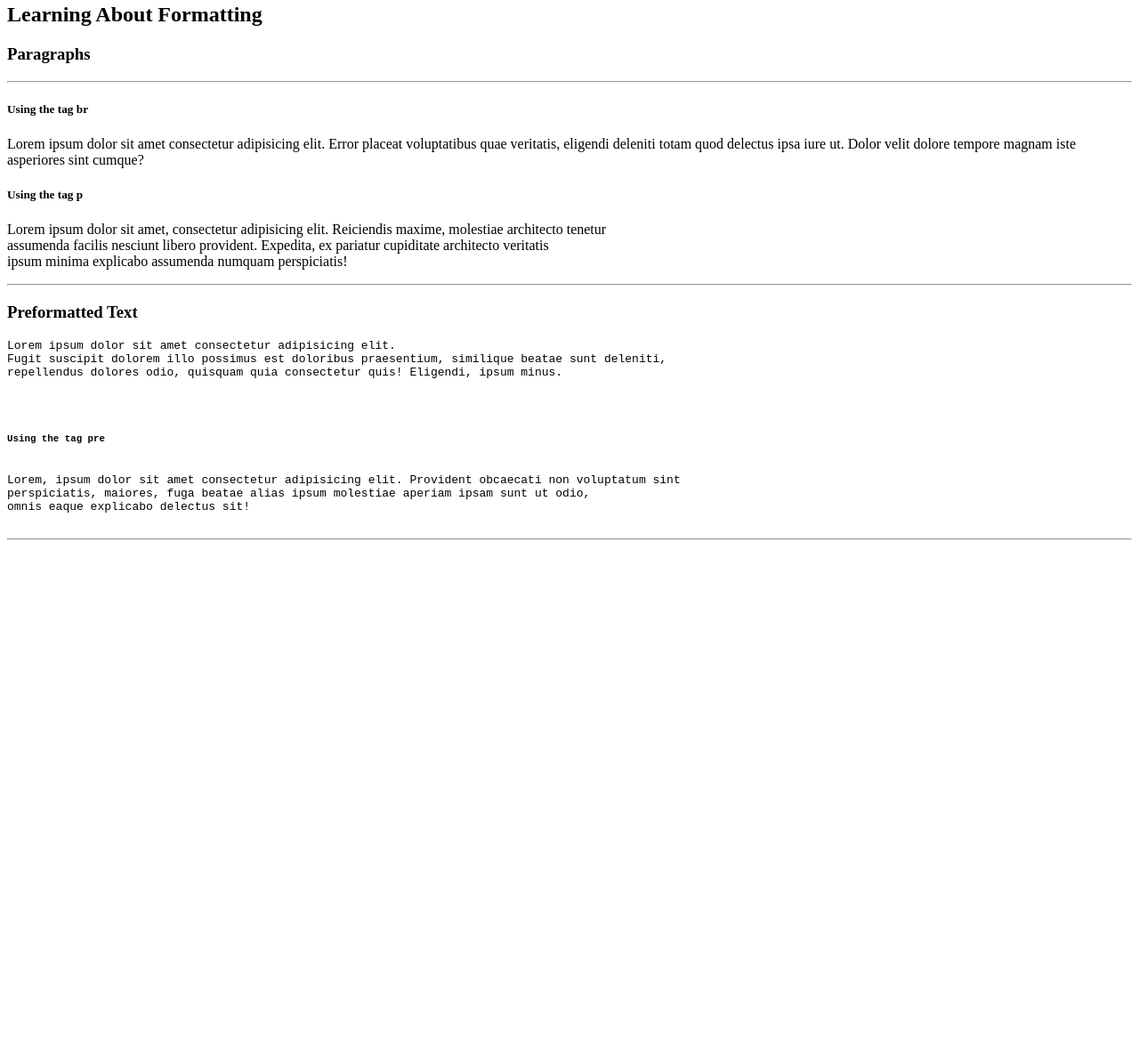
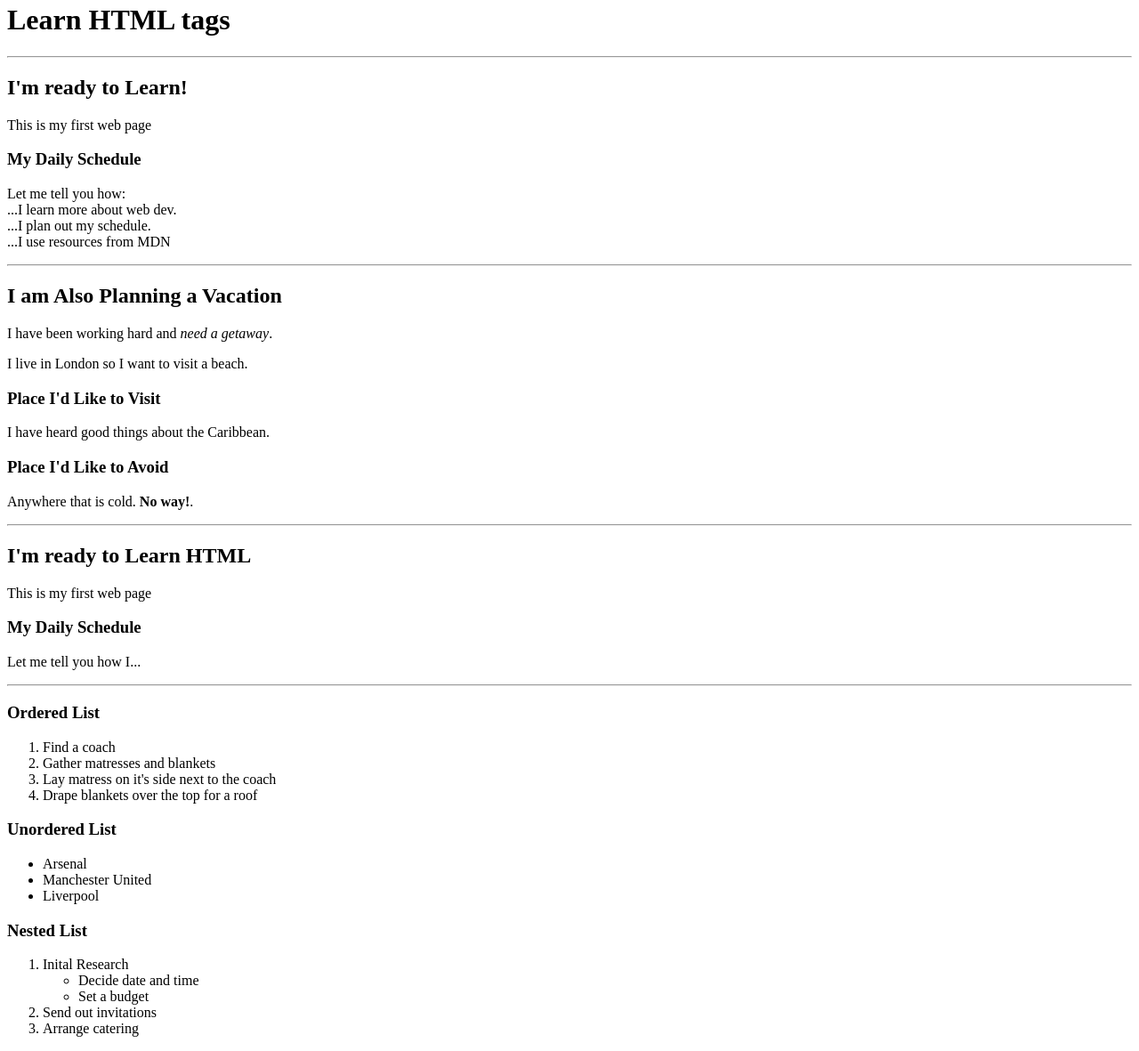
Before and after one commit to Najmaayy/html, a plain HTML site: page ch3_textFormatting/index.html in a window 1280 px wide. Shown: the part 17-1198 px from the top of the page at 89% size. Before the commit the page ends 800 px from the top, so only its background shows below. Drawn offline with Linux system fonts and the light colour scheme.

```diff
--- a/ch3_textFormatting/index.html
+++ b/ch3_textFormatting/index.html
@@ -6,48 +6,100 @@
     <title>Text Formatting</title>
 </head>
 <body>
-    <h2>Learning About Formatting</h2>
 
-    <!-- Paragraph Section -->
-    <h3>Paragraphs</h3>
+    <h1>Learn HTML tags</h1>
+<hr>
+
+    <h2>I'm ready to Learn!</h2>
+    <p>This is my first web page</p>
+
+
+    <h3>My Daily Schedule</h3>
+    <p>Let me tell you how:
+        <br>...I learn more about web dev.
+        <br>...I plan out my schedule.
+        <br>...I use resources from MDN
+
+        </p>
+
+    <hr>
+    <h2>I am Also Planning a Vacation</h2>
+    <p>I have been working hard and <em>need a getaway</em>.</p>
+    <p>I live in London so I want to visit a beach.</p>
+
+    <h3>Place I'd Like to Visit</h3>
+    <p>I have heard good things about the Caribbean.</p>
+
+    <h3>Place I'd Like to Avoid</h3>
+    <p>Anywhere that is cold. <Strong>No way!</Strong>.</p>
+
+
+
+<hr>
+
+    <h2>I'm ready to Learn HTML</h2>
+    <p>This is my first web page</p>
+
+
+    <h3>My Daily Schedule</h3>
+    <p>Let me tell you how I...</p>
+
+
 <hr>
 
 
-    <p>
-         <h5>Using the tag br</h5>
-        Lorem ipsum dolor sit amet consectetur adipisicing elit.
-        Error placeat voluptatibus quae veritatis, eligendi
-        deleniti totam quod delectus ipsa iure ut. Dolor velit dolore
-        tempore magnam iste asperiores sint cumque?
-    </p>
+<!DOCTYPE html>
+<html lang="en">
+<head>
+    <meta charset="UTF-8">
+    <meta name="viewport" content="width=device-width, initial-scale=1.0">
+    <title>Learning HTML</title>
+</head>
+<body>
 
-    <p>
-        <h5>Using the tag p</h5>
-        Lorem ipsum dolor sit amet, consectetur adipisicing elit. Reiciendis maxime,
-        molestiae architecto tenetur<br>
-        assumenda facilis nesciunt libero provident. Expedita, ex pariatur
-        cupiditate architecto veritatis<br>
-        ipsum minima explicabo assumenda numquam perspiciatis!
-    </p>
-    <hr>
-    <!-- Preformatted Text Section -->
-    <h3>Preformatted Text</h3>
 
-    <pre>
-Lorem ipsum dolor sit amet consectetur adipisicing elit.
-Fugit suscipit dolorem illo possimus est doloribus praesentium, similique beatae sunt deleniti,
-repellendus dolores odio, quisquam quia consectetur quis! Eligendi, ipsum minus.
-    </pre>
+    <!-- Ordered list -->
+    <!-- A list with numbers presents items in a clear and organised way -->
+    <h3>Ordered List</h3>
+    <ol>
+        <li>Find a coach</li>
+        <li>Gather matresses and blankets</li>
+        <li>Lay matress on it's side next to the coach</li>
+        <li>Drape blankets over the top for a roof</li>
+    </ol>
 
-    <pre>
-         <h5>Using the tag pre</h5>
-Lorem, ipsum dolor sit amet consectetur adipisicing elit. Provident obcaecati non voluptatum sint
-perspiciatis, maiores, fuga beatae alias ipsum molestiae aperiam ipsam sunt ut odio,
-omnis eaque explicabo delectus sit!
-    </pre>
 
-    <!-- Horizontal Rule -->
-    <hr>
+    <!-- Unordered List -->
+    <!-- A list with bullet points to present items in an easy to read way-->
+    <h3>Unordered List</h3>
+    <ul>
+        <li>Arsenal</li>
+        <li>Manchester United</li>
+        <li>Liverpool</li>
+    </ul>
+
+    <!-- Nested List-->
+     <!-- A list within a list -->
+
+     <h3>Nested List</h3>
+      <ol>
+        <li>
+            Inital Research
+            <ul>
+            <li>Decide date and time</li>
+            <li>Set a budget</li>
+            </ul>
+        </li>
+
+        <li>Send out invitations </li>
+        <li>Arrange catering</li>
+
+      </ol>
 
 </body>
 </html>
+
+
+
+</body>
+</html>
```
Also changed, not shown: ch4_anchors/anchors.html (added, +41 -0 lines), ch4_anchors/coco-inc.html (added, +11 -0 lines).
